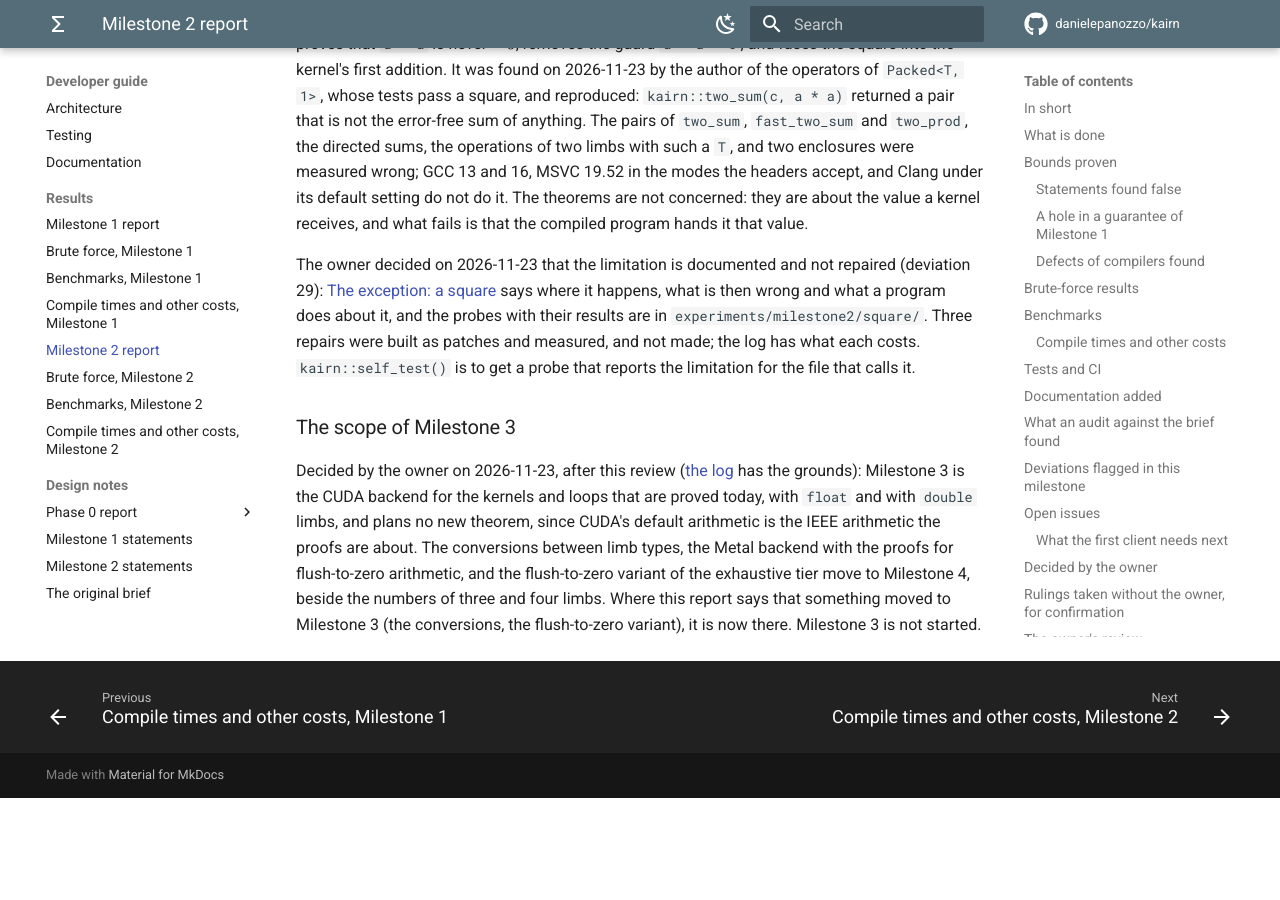
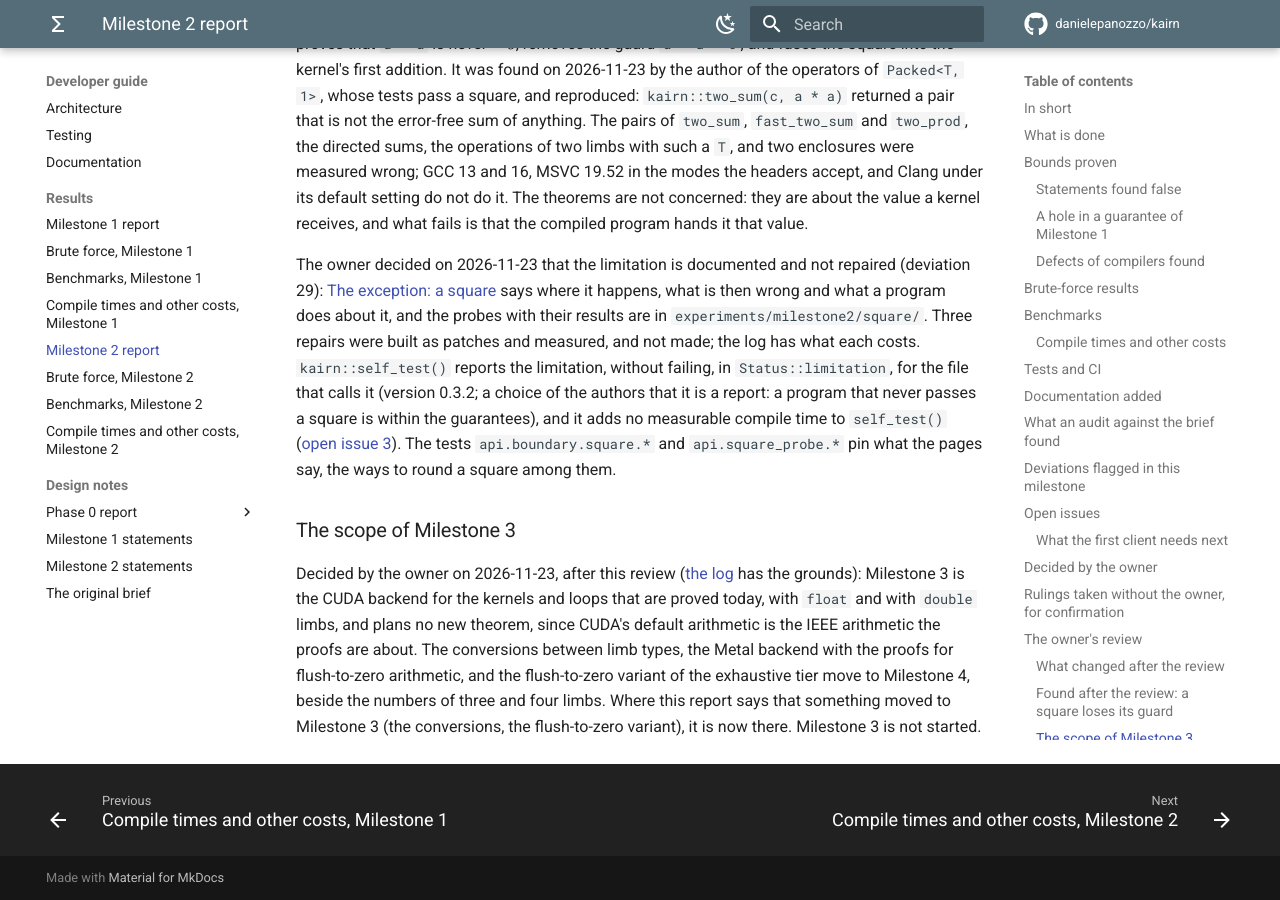
Before and after one commit to danielepanozzo/kairn, an MkDocs documentation site: the page built from docs/developer/results/milestone2.md, in a window 1280 px wide and 900 px high, scrolled down 29260 px. Built offline with MkDocs 1.6.1 and Material for MkDocs 9.7.7, drawn with Linux system fonts in a browser that asks for light colours; comment, search, counter and statistics services are not loaded; before the commit the page ends 30058 px from its top, so only the background shows below that.

Commit message:
Version 0.3.2: self_test() reports the limitation of a square; the probe recorded as a choice of the authors
The log, deviation 29 and the report say what the probe is (a report in
Status::limitation, not a failure), what the tests pin, and what was measured.
What holds today says where Clang 18 was seen to fuse a square into the
one-limb accumulator: in one loop of the probes, not in the forms the tests
run.

Co-Authored-By: Claude Fable 5.2 <noreply@anthropic.com>
Claude-Session: https://claude.ai/code/session_01ULwCxzT6Dhw9xUiTw8mJz1

```diff
--- a/CMakeLists.txt
+++ b/CMakeLists.txt
@@ -14,10 +14,10 @@
 # A project that uses Kairn needs CMake 3.18; Kairn's own tests and benchmarks need 3.21.
 cmake_minimum_required(VERSION 3.18...3.21)
 
-# 0.3.1: the development line of Milestone 2 with the changes decided at its review
+# 0.3.2: the development line of Milestone 2 with the changes decided at its review
 # (include/kairn/version.hpp says what each version has); not a release.
 project(kairn
-  VERSION 0.3.1
+  VERSION 0.3.2
   DESCRIPTION "Floating-point expansions with interval and ball arithmetic"
   LANGUAGES CXX)
 
--- a/docs/developer/results/milestone2.md
+++ b/docs/developer/results/milestone2.md
@@ -878,8 +878,12 @@ The owner decided on 2026-11-23 that the limitation is documented and not repair
 29): [The exception: a square](../../getting-started/guarantees.md#the-exception-a-square) says
 where it happens, what is then wrong and what a program does about it, and the probes with their
 results are in `experiments/milestone2/square/`. Three repairs were built as patches and
-measured, and not made; the log has what each costs. `kairn::self_test()` is to get a probe that
-reports the limitation for the file that calls it.
+measured, and not made; the log has what each costs. `kairn::self_test()` reports the limitation,
+without failing, in `Status::limitation`, for the file that calls it (version 0.3.2; a choice of
+the authors that it is a report: a program that never passes a square is within the guarantees),
+and it adds no measurable compile time to `self_test()` ([open issue 3](#open-issues)). The tests
+`api.boundary.square.*` and `api.square_probe.*` pin what the pages say, the ways to round a
+square among them.
 
 ### The scope of Milestone 3
 
```
Also changed, not shown: README.md (+1 -1 lines), docs/developer/design/phase0/decisions.md (+2 -1 lines), docs/getting-started/guarantees.md (+2 -1 lines), docs/getting-started/index.md (+4 -3 lines), 2 other files.
